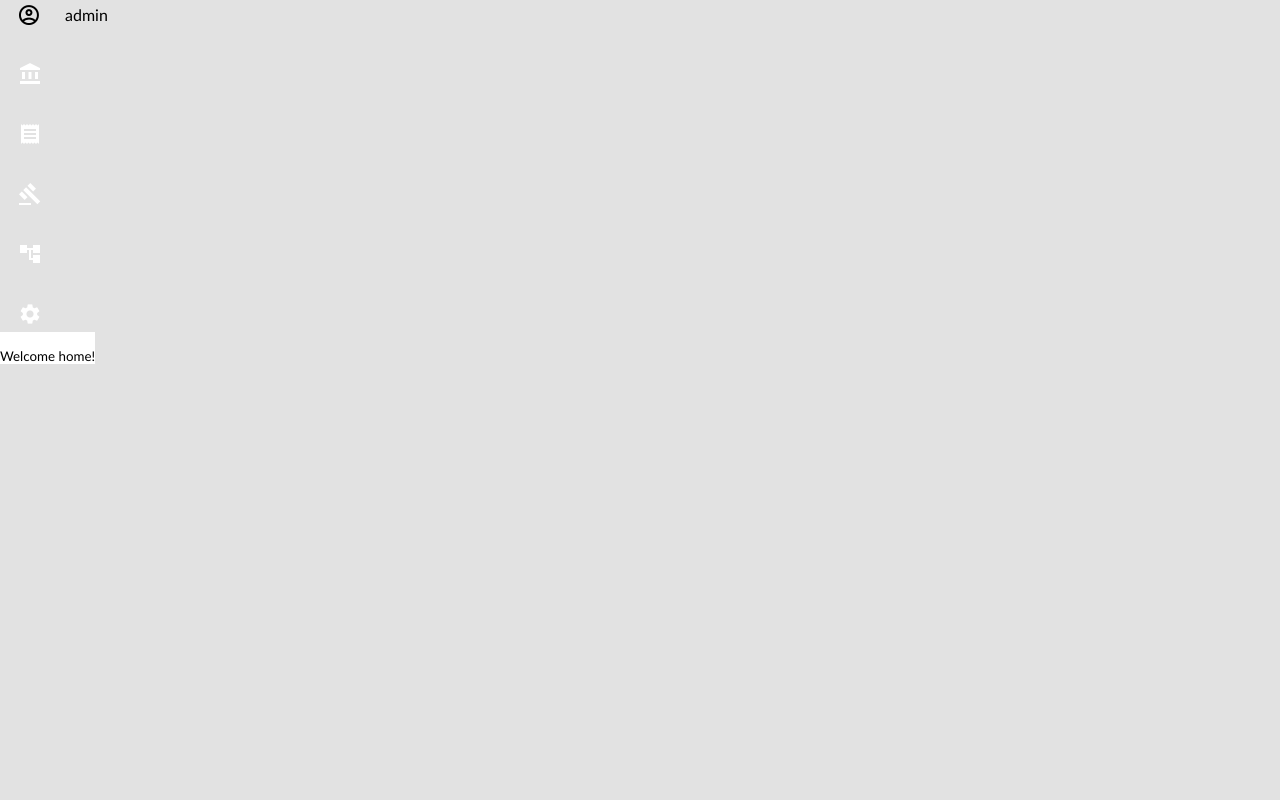
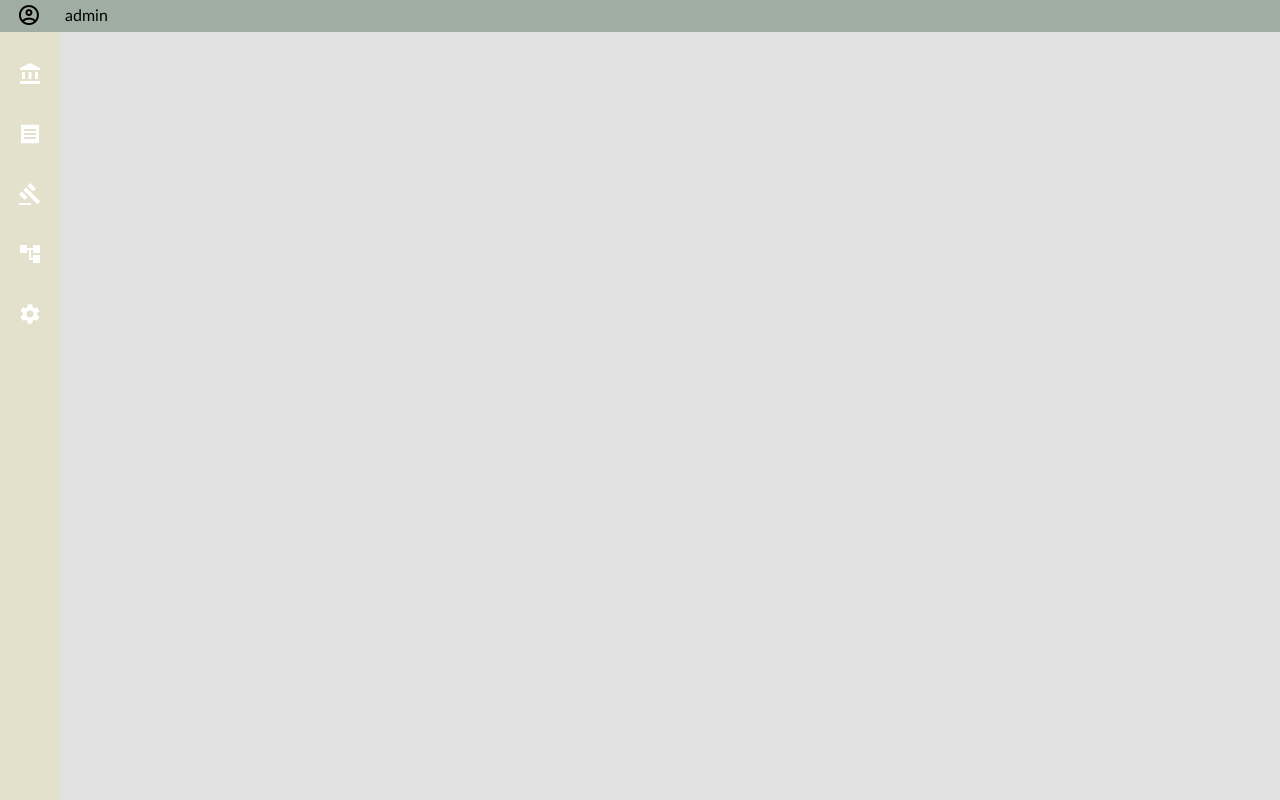
Before and after one commit to webclinic017/tradinghook, a Flask app: page / in a window 1280 px wide. Run offline with Flask 2, Linux system fonts and the light colour scheme; a user stored in the database is signed in.

Commit message:
Add files via upload

```diff
--- a/app/templates/home.html
+++ b/app/templates/home.html
@@ -4,8 +4,8 @@
 </head>
 <body>
 
-<div class="inc-header">{% include 'inc-header.html' %}</div>
-<div class="inc-navbar">{% include 'inc-navbar.html' %}</div>
+<div class="header">{% include 'inc-header.html' %}</div>
+<div class="navbar">{% include 'inc-navbar.html' %}</div>
 <div class="content"><br>Welcome home!</div>
 
 </body>
```
